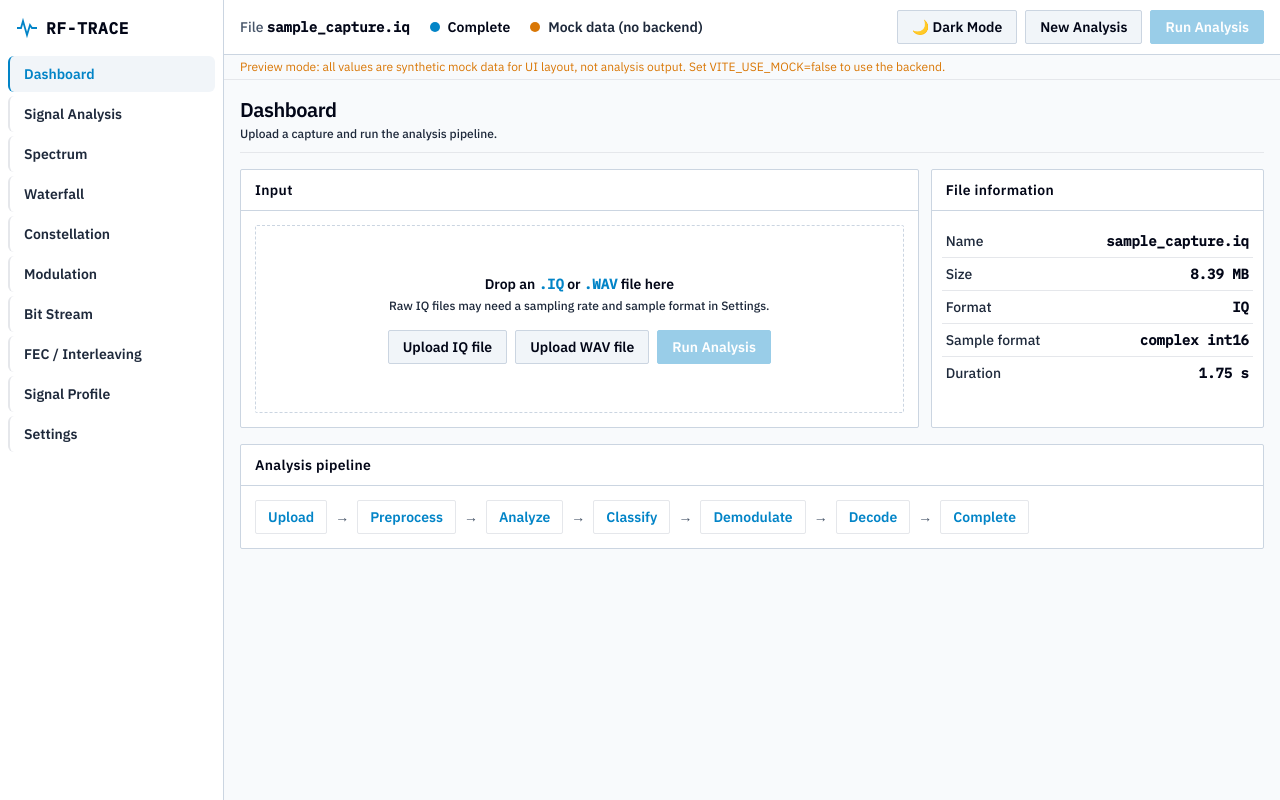
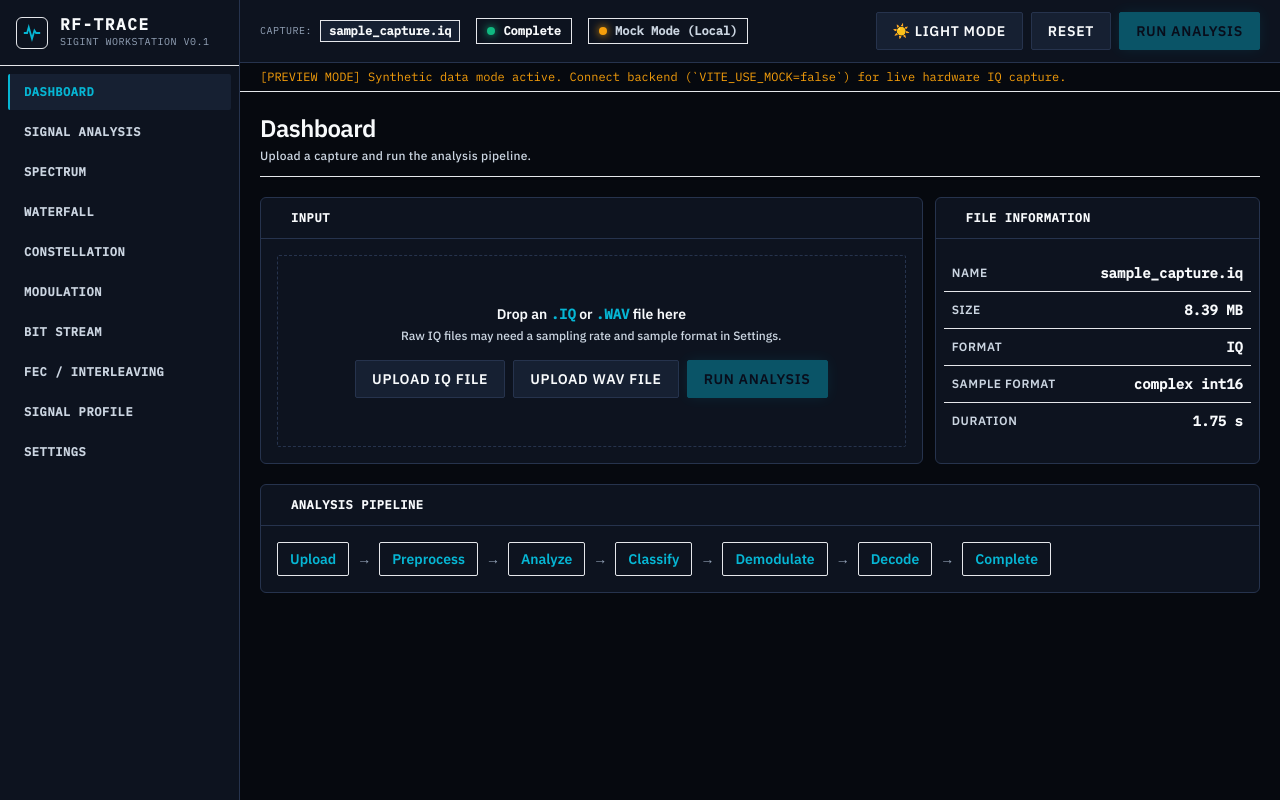
Before and after one commit to MdWaajid/RF-TRACE, a React (Vite) app: page / in a window 1280 px wide. Built offline with nearby package versions, Linux system fonts and the light colour scheme; no server answers.

Commit message:
Overhaul UI components and layout for defense and SIGINT workstation aesthetic

```diff
--- a/src/components/ui.tsx
+++ b/src/components/ui.tsx
@@ -2,31 +2,35 @@ import type { ReactNode } from 'react';
 import type { Provenance } from '../types';
 
 const tone: Record<Provenance, string> = {
-  Measured: 'text-emerald-700 dark:text-emerald-400 border-emerald-500/40 bg-emerald-500/10 font-semibold shadow-xs',
-  Estimated: 'text-amber-700 dark:text-amber-400 border-amber-500/40 bg-amber-500/10 font-semibold shadow-xs',
-  Metadata: 'text-sky-700 dark:text-sky-400 border-sky-500/40 bg-sky-500/10 font-semibold shadow-xs',
+  Measured: 'text-emerald-700 dark:text-emerald-400 border-emerald-500/40 bg-emerald-500/10 font-bold shadow-2xs',
+  Estimated: 'text-amber-700 dark:text-amber-400 border-amber-500/40 bg-amber-500/10 font-bold shadow-2xs',
+  Metadata: 'text-sky-700 dark:text-sky-400 border-sky-500/40 bg-sky-500/10 font-bold shadow-2xs',
   Unknown: 'text-muted border-line bg-raised/50 font-medium',
 };
 
 export const SourceBadge = ({ s }: { s: Provenance }) => (
-  <span className={`text-[10px] font-semibold tracking-wide border rounded-xs px-1.5 py-0.5 ${tone[s]}`}>{s}</span>
+  <span className={`text-[10px] font-mono tracking-wider uppercase border rounded-xs px-2 py-0.5 ${tone[s]}`}>{s}</span>
 );
 
 export const Card = ({ title, right, children, className = '' }: { title: string; right?: ReactNode; children: ReactNode; className?: string }) => (
-  <section className={`bg-panel border border-line rounded-sm shadow-xs hover:border-line/80 transition-all duration-150 ${className}`}>
-    <header className="flex items-center justify-between gap-2 px-3.5 py-2.5 border-b border-line bg-raised/40">
-      <h3 className="text-sm font-bold tracking-wide text-main">{title}</h3>{right}
+  <section className={`bg-panel border border-line rounded-md shadow-xs hover:border-line/90 hover:shadow-sm transition-all duration-200 ${className}`}>
+    <header className="flex items-center justify-between gap-3 px-4 py-3 border-b border-line bg-raised/40">
+      <div className="flex items-center gap-2">
+        <span className="w-1.5 h-3.5 bg-accent/80 rounded-xs" />
+        <h3 className="text-xs font-bold tracking-wider uppercase text-main font-mono">{title}</h3>
+      </div>
+      {right}
     </header>
-    <div className="p-3.5">{children}</div>
+    <div className="p-4">{children}</div>
   </section>
 );
 
 export const Page = ({ title, sub, actions, children }: { title: string; sub?: string; actions?: ReactNode; children: ReactNode }) => (
-  <div className="space-y-4">
-    <div className="flex flex-wrap items-end justify-between gap-2 border-b border-line/60 pb-2.5">
+  <div className="space-y-5">
+    <div className="flex flex-wrap items-end justify-between gap-3 border-b border-line/70 pb-3">
       <div>
-        <h1 className="text-xl font-extrabold tracking-tight text-main">{title}</h1>
-        {sub && <p className="text-xs text-sub mt-0.5 font-medium">{sub}</p>}
+        <h1 className="text-xl md:text-2xl font-black tracking-tight text-main">{title}</h1>
+        {sub && <p className="text-xs text-sub mt-1 font-medium tracking-wide">{sub}</p>}
       </div>
       {actions}
     </div>
@@ -34,17 +38,20 @@ export const Page = ({ title, sub, actions, children }: { title: string; sub?: s
   </div>
 );
 
-export const Empty = ({ text = 'No analysis data. Upload a file on the Dashboard and run the analysis.' }: { text?: string }) => (
-  <div className="border border-dashed border-line rounded-sm p-10 text-center text-sm text-sub font-medium bg-raised/20">{text}</div>
+export const Empty = ({ text = 'No analysis data. Upload a capture file on the Dashboard and run the signal analysis pipeline.' }: { text?: string }) => (
+  <div className="border border-dashed border-line/80 rounded-md p-12 text-center text-sm text-sub font-medium bg-raised/20">
+    <div className="w-8 h-8 mx-auto mb-3 rounded-full bg-raised flex items-center justify-center text-muted border border-line">!</div>
+    {text}
+  </div>
 );
 
 export const Btn = ({ children, primary, ...p }: { primary?: boolean } & React.ButtonHTMLAttributes<HTMLButtonElement>) => (
   <button
     {...p}
-    className={`px-3.5 py-1.5 text-sm rounded-sm border font-semibold transition-all duration-150 disabled:opacity-40 disabled:cursor-not-allowed ${
+    className={`px-4 py-2 text-xs md:text-sm rounded-sm border font-bold uppercase tracking-wider transition-all duration-150 active:scale-[0.98] disabled:opacity-40 disabled:cursor-not-allowed ${
       primary
-        ? 'bg-accent text-white dark:text-slate-950 border-accent hover:brightness-110 active:scale-[0.98] shadow-xs'
-        : 'border-line bg-raised text-main hover:border-slate-400 active:scale-[0.98]'
+        ? 'bg-accent text-white dark:text-slate-950 border-accent hover:brightness-110 shadow-xs glow-accent'
+        : 'border-line bg-raised text-main hover:border-slate-400 hover:text-title'
     }`}
   >
     {children}
@@ -52,8 +59,8 @@ export const Btn = ({ children, primary, ...p }: { primary?: boolean } & React.B
 );
 
 export const Row = ({ k, v }: { k: string; v: ReactNode }) => (
-  <div className="flex justify-between items-center gap-4 py-1.5 text-sm border-b border-line/50 last:border-0 hover:bg-raised/40 px-1 -mx-1 rounded-xs transition-colors">
-    <span className="text-sub font-medium">{k}</span>
+  <div className="flex justify-between items-center gap-4 py-2 text-sm border-b border-line/40 last:border-0 hover:bg-raised/40 px-2 -mx-2 rounded-xs transition-colors">
+    <span className="text-xs uppercase font-semibold text-sub tracking-wider">{k}</span>
     <span className="font-mono text-right text-main font-bold">{v}</span>
   </div>
 );
--- a/src/index.css
+++ b/src/index.css
@@ -57,6 +57,20 @@ textarea::placeholder {
   outline-offset: 2px;
 }
 
+/* Custom workstation telemetry glow effects */
+.glow-accent {
+  box-shadow: 0 0 14px -2px rgba(6, 182, 212, 0.35);
+}
+.glow-emerald {
+  box-shadow: 0 0 12px -2px rgba(16, 185, 129, 0.45);
+}
+.glow-amber {
+  box-shadow: 0 0 12px -2px rgba(245, 158, 11, 0.45);
+}
+.glow-red {
+  box-shadow: 0 0 12px -2px rgba(244, 63, 94, 0.45);
+}
+
 /* Custom scrollbar styling for technical feel */
 ::-webkit-scrollbar {
   width: 6px;
--- a/src/layouts/AppLayout.tsx
+++ b/src/layouts/AppLayout.tsx
@@ -5,13 +5,24 @@ import { Btn } from '../components/ui';
 export const NAV = ['Dashboard', 'Signal Analysis', 'Spectrum', 'Waterfall', 'Constellation', 'Modulation', 'Bit Stream', 'FEC / Interleaving', 'Signal Profile', 'Settings'] as const;
 export type PageId = (typeof NAV)[number];
 
-const dot = { idle: 'bg-slate-500', running: 'bg-warn animate-pulse', complete: 'bg-accent', error: 'bg-bad' } as const;
-const be = { mock: ['bg-warn', 'Mock data (no backend)'], checking: ['bg-slate-500', 'Checking backend…'], online: ['bg-accent', 'Backend online'], offline: ['bg-bad', 'Backend offline'] } as const;
+const dot = {
+  idle: 'bg-slate-400',
+  running: 'bg-accent animate-ping',
+  complete: 'bg-emerald-500 shadow-[0_0_8px_#10b981]',
+  error: 'bg-bad shadow-[0_0_8px_#f43f5e]',
+} as const;
+
+const be = {
+  mock: ['bg-amber-500 shadow-[0_0_8px_#f59e0b]', 'Mock Mode (Local)'],
+  checking: ['bg-slate-400 animate-pulse', 'Checking Backend…'],
+  online: ['bg-emerald-500 shadow-[0_0_8px_#10b981]', 'Backend Online'],
+  offline: ['bg-bad shadow-[0_0_8px_#f43f5e]', 'Backend Offline'],
+} as const;
 
 export function AppLayout({ page, setPage, a, children }: { page: PageId; setPage: (p: PageId) => void; a: Analysis; children: ReactNode }) {
-  const fileName = a.file?.name ?? a.result?.file.name ?? 'No file loaded';
+  const fileName = a.file?.name ?? a.result?.file.name ?? 'No capture loaded';
   const [theme, setTheme] = useState<'light' | 'dark'>(
-    () => (localStorage.getItem('rf_theme') as 'light' | 'dark') || 'light'
+    () => (localStorage.getItem('rf_theme') as 'light' | 'dark') || 'dark'
   );
 
   useEffect(() => {
@@ -29,32 +40,79 @@ export function AppLayout({ page, setPage, a, children }: { page: PageId; setPag
   const toggleTheme = () => setTheme((t) => (t === 'light' ? 'dark' : 'light'));
 
   return (
-    <div className="min-h-screen flex flex-col md:flex-row">
-      <aside className="md:w-56 md:min-h-screen shrink-0 bg-panel border-b md:border-b-0 md:border-r border-line flex md:flex-col overflow-x-auto">
-        <div className="flex items-center gap-2 px-4 py-3 md:py-4 shrink-0">
-          <svg width="22" height="22" viewBox="0 0 22 22" fill="none" stroke="var(--color-accent)" strokeWidth="1.8"><path d="M1 11h4l2-7 4 14 3-10 2 3h5" /></svg>
-          <span className="font-mono font-bold tracking-wider text-main text-base">RF-TRACE</span>
+    <div className="min-h-screen flex flex-col md:flex-row bg-bg">
+      <aside className="md:w-60 md:min-h-screen shrink-0 bg-panel border-b md:border-b-0 md:border-r border-line flex md:flex-col overflow-x-auto">
+        <div className="flex items-center gap-3 px-4 py-4 shrink-0 border-b border-line/60">
+          <div className="w-8 h-8 rounded-md bg-accent/15 border border-accent/40 flex items-center justify-center shadow-xs">
+            <svg width="18" height="18" viewBox="0 0 22 22" fill="none" stroke="var(--color-accent)" strokeWidth="2.2">
+              <path d="M1 11h4l2-7 4 14 3-10 2 3h5" />
+            </svg>
+          </div>
+          <div>
+            <div className="font-mono font-black tracking-widest text-main text-base leading-none">RF-TRACE</div>
+            <div className="text-[10px] font-mono tracking-wider text-muted uppercase mt-0.5">SIGINT Workstation v0.1</div>
+          </div>
         </div>
-        <nav className="flex md:flex-col md:px-2 md:pb-4 gap-1" aria-label="Main">
-          {NAV.map((n) => (
-            <button key={n} onClick={() => setPage(n)} aria-current={page === n}
-              className={`text-left whitespace-nowrap text-sm px-3.5 py-2 rounded-md border-l-2 font-semibold transition-all duration-150 ${page === n ? 'bg-raised text-accent border-accent shadow-xs' : 'text-sub hover:text-main hover:bg-raised/60'}`}>{n}</button>
-          ))}
+
+        <nav className="flex md:flex-col md:p-2 gap-1 overflow-y-auto" aria-label="Main Navigation">
+          {NAV.map((n) => {
+            const active = page === n;
+            return (
+              <button
+                key={n}
+                onClick={() => setPage(n)}
+                aria-current={active}
+                className={`text-left whitespace-nowrap text-xs uppercase font-mono tracking-wider px-3.5 py-2.5 rounded-sm border-l-2 font-bold transition-all duration-150 ${
+                  active
+                    ? 'bg-raised text-accent border-accent shadow-2xs font-black'
+                    : 'text-sub border-transparent hover:text-main hover:bg-raised/50 hover:border-line'
+                }`}
+              >
+                {n}
+              </button>
+            );
+          })}
         </nav>
       </aside>
+
       <div className="flex-1 min-w-0 flex flex-col">
-        <header className="flex flex-wrap items-center gap-x-5 gap-y-2 px-4 py-2.5 bg-panel border-b border-line text-sm shadow-2xs">
-          <div className="min-w-0"><span className="text-muted font-medium">File </span><span className="font-mono font-bold text-main truncate">{fileName}</span></div>
-          <div className="flex items-center gap-2 font-semibold text-main"><span className={`w-2.5 h-2.5 rounded-full ${dot[a.state]}`} /><span className="capitalize">{a.state}</span></div>
-          <div className="flex items-center gap-2 text-sub font-semibold"><span className={`w-2.5 h-2.5 rounded-full ${be[a.backend][0]}`} />{be[a.backend][1]}</div>
-          <div className="ml-auto flex gap-2">
+        <header className="flex flex-wrap items-center justify-between gap-x-4 gap-y-2 px-5 py-3 bg-panel border-b border-line text-xs shadow-xs">
+          <div className="flex flex-wrap items-center gap-4">
+            <div className="flex items-center gap-2">
+              <span className="text-muted uppercase font-mono text-[10px] tracking-wider">Capture:</span>
+              <span className="font-mono font-bold text-main max-w-xs truncate bg-raised px-2 py-0.5 rounded-xs border border-line/50">{fileName}</span>
+            </div>
+
+            <div className="flex items-center gap-2 font-mono font-semibold text-main bg-raised/40 px-2.5 py-1 rounded-xs border border-line/40">
+              <span className="relative flex h-2 w-2">
+                {a.state === 'running' && <span className="animate-ping absolute inline-flex h-full w-full rounded-full bg-sky-400 opacity-75" />}
+                <span className={`relative inline-flex rounded-full h-2 w-2 ${dot[a.state]}`} />
+              </span>
+              <span className="capitalize">{a.state}</span>
+            </div>
+
+            <div className="flex items-center gap-2 text-sub font-mono font-semibold bg-raised/40 px-2.5 py-1 rounded-xs border border-line/40">
+              <span className={`w-2 h-2 rounded-full ${be[a.backend][0]}`} />
+              {be[a.backend][1]}
+            </div>
+          </div>
+
+          <div className="flex items-center gap-2">
             <Btn onClick={toggleTheme}>{theme === 'light' ? '🌙 Dark Mode' : '☀️ Light Mode'}</Btn>
-            <Btn onClick={a.reset}>New Analysis</Btn>
-            <Btn primary onClick={a.run} disabled={!a.file || a.state === 'running'}>Run Analysis</Btn>
+            <Btn onClick={a.reset}>Reset</Btn>
+            <Btn primary onClick={a.run} disabled={!a.file || a.state === 'running'}>
+              Run Analysis
+            </Btn>
           </div>
         </header>
-        {a.isPreview && <div className="px-4 py-1 text-xs bg-warn/10 text-warn border-b border-warn/30">Preview mode: all values are synthetic mock data for UI layout, not analysis output. Set VITE_USE_MOCK=false to use the backend.</div>}
-        <main className="p-4 flex-1">{children}</main>
+
+        {a.isPreview && (
+          <div className="px-5 py-1.5 text-xs bg-warn/10 text-warn border-b border-warn/30 font-mono flex items-center justify-between">
+            <span>[PREVIEW MODE] Synthetic data mode active. Connect backend (`VITE_USE_MOCK=false`) for live hardware IQ capture.</span>
+          </div>
+        )}
+
+        <main className="p-5 flex-1 overflow-x-hidden">{children}</main>
       </div>
     </div>
   );
```
